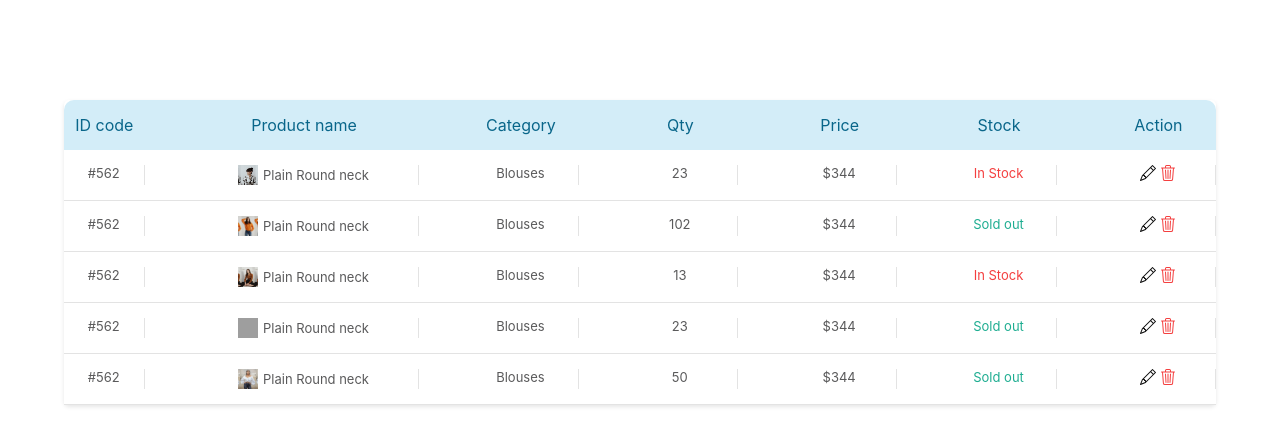
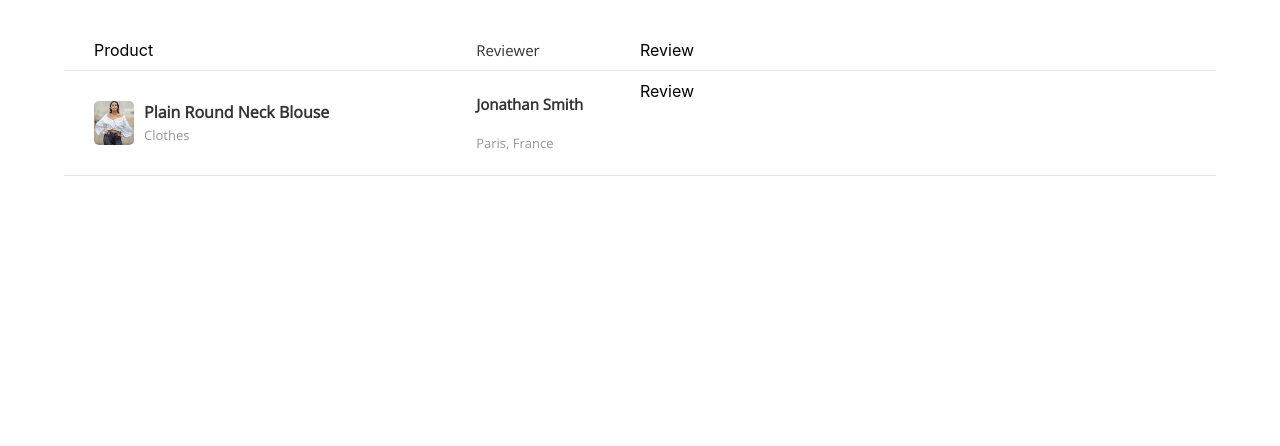
Before and after one commit to sideeq12/admin-trit, a Next.js app: page / in a window 1280 px wide. Shown: the top 446 px of the page. Built offline with nearby package versions, Linux system fonts and the light colour scheme; grey boxes are pictures that could not be loaded; a web font is replaced by a local one.

Commit message:
over all rating

```diff
--- /dev/null
+++ b/components/commentx/comment.ts
@@ -0,0 +1,57 @@
+import styled from "styled-components";
+
+
+export const Comment_layout = styled.div`
+    width : 90vw;
+    margin : 30px auto;
+    .heading{
+        width : 90vw;
+        padding : 10px 30px;
+        border-bottom: 1px solid #E3E3E3;
+        display: flex;
+        .product{
+            width: 35%;
+            display: flex;
+            justify-content: flex-start;
+            align-items: center;
+            .img{
+                height: 44px;
+                width: 40px;
+                border-radius: 5px;
+                background-image : url("/blouse.jpg");
+                background-size: cover;
+                background-position: center;
+                margin-right : 10px;
+            }
+            .details{
+                font-family: "Open sans";
+                color: #343434;
+                label{
+                color: #979797;
+                font-size: small;
+                }
+            }
+        }
+        .pro{
+            padding : 20px 0px;
+        }
+        .reviewer{
+            width: 15%;
+            display: flex;
+            align-items: flex-start;
+            justify-content: center;
+            flex-direction: column;
+            font-family: "Open sans";
+                color: #343434;
+                font-size: 15px;
+                label{
+                color: #979797;
+                font-size: small;
+                }
+            }
+        }
+        .reviewer{
+            width: 50%;
+        }
+    }
+`
--- /dev/null
+++ b/components/commentx/commentx.tsx
@@ -0,0 +1,26 @@
+import { Comment_layout } from "./comment"
+import Image from "next/image"
+
+export const Comments = ()=>{
+    return(
+        <Comment_layout>
+           <div className="heading">
+               <div  className="product">Product</div>
+               <div  className="reviewer">Reviewer</div>
+               <div className="review">Review</div>
+           </div>
+           <div className="heading">
+               <div  className="product pro">
+                   <div className="img"></div>
+                   <div className="details">
+                       <strong>Plain Round Neck Blouse</strong> <br />
+                       <label htmlFor="Clothes">Clothes</label>
+                   </div>
+               </div>
+               <div  className="reviewer"><strong>Jonathan Smith</strong> <br />
+                       <label htmlFor="Clothes">Paris, France</label></div>
+               <div className="review">Review</div>
+           </div>
+        </Comment_layout>
+    )
+}
--- a/components/test/test.tsx
+++ b/components/test/test.tsx
@@ -1,12 +1,8 @@
-import { ReviewList } from "../customer_reviews/cust_rev"
-import { Order_details } from "../order_details/order"
-import { Pie_chart } from "../piechart/piechart"
-import { My_Products } from "../products/product"
-import { Stats } from "../stat/stats"
+import { Comments } from "../commentx/commentx"
 
 
 export const My_test = ()=> {
     return(
-        <My_Products />
+        <Comments />
     )
 }
```
Also changed, not shown: components/overall_rate/overall.ts (added, +81 -0 lines), components/overall_rate/overallrate.tsx (added, +49 -0 lines).
